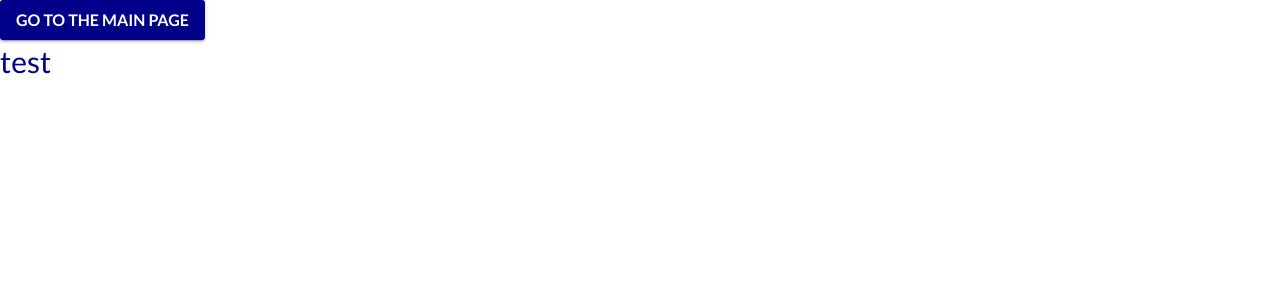
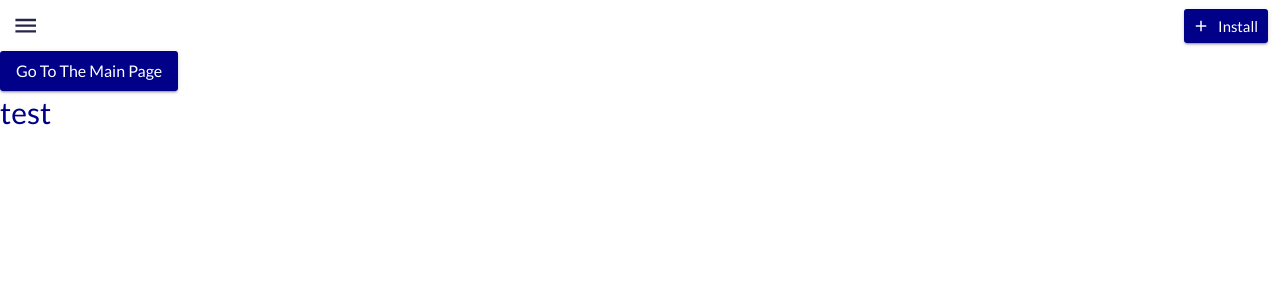
Before and after one commit to pnkjjsr/sochke-alpha-0.1, a Next.js app: page /test in a window 1280 px wide. Shown: the top 300 px of the page. Built offline with nearby package versions, Linux system fonts and the light colour scheme.

Commit message:
master(ref): global structure, css module change. lighthouse 100% score.

```diff
--- a/package.json
+++ b/package.json
@@ -19,6 +19,7 @@
   },
   "dependencies": {
     "@material-ui/core": "latest",
+    "@material-ui/icons": "^4.9.1",
     "babel-plugin-module-resolver": "^4.0.0",
     "contentful": "^7.14.4",
     "dotenv": "8.2.0",
--- a/src/layouts/head.jsx
+++ b/src/layouts/head.jsx
@@ -70,6 +70,7 @@ class Head extends React.Component {
           <link rel="mask-icon" href="/favicon-mask.svg" color="#49B882" />
           <link rel="icon" href="/favicon.ico" />
           <link rel="manifest" href="/manifest.json" />
+          <link rel="preload" />
         </NextHead>
 
         <noscript>
--- a/src/layouts/open/index.jsx
+++ b/src/layouts/open/index.jsx
@@ -1,18 +1,39 @@
 import Head from "@layouts/head";
+import IconButton from "@material-ui/core/IconButton";
+import MenuIcon from "@material-ui/icons/Menu";
+import Button from "@material-ui/core/Button";
+import Icon from "@material-ui/core/Icon";
+
+import s from "./open.module.scss";
 
 export default function Layout({
   children,
   title = "This is the default title",
 }) {
   return (
-    <div>
+    <>
       <Head>
         <title>{title}</title>
         <meta charSet="utf-8" />
         <meta name="viewport" content="initial-scale=1.0, width=device-width" />
       </Head>
+      <header id={s.header} role="main">
+        <IconButton edge="start" color="inherit" aria-label="menu">
+          <MenuIcon />
+        </IconButton>
+
+        <Button
+          size="small"
+          variant="contained"
+          color="primary"
+          className={s.action}
+          startIcon={<Icon>add</Icon>}
+        >
+          Install
+        </Button>
+      </header>
 
       {children}
-    </div>
+    </>
   );
 }
--- /dev/null
+++ b/src/layouts/open/open.module.scss
@@ -0,0 +1,12 @@
+@import "src/styles/base";
+
+#header[role="main"] {
+  display: flex;
+  justify-content: space-between;
+  align-items: center;
+  padding: 0 12px;
+
+  .action {
+    // text-transform: capitalize;
+  }
+}
--- a/src/pages/_app.js
+++ b/src/pages/_app.js
@@ -4,7 +4,7 @@ import PropTypes from "prop-types";
 
 import { ThemeProvider } from "@material-ui/core/styles";
 import CssBaseline from "@material-ui/core/CssBaseline";
-import theme from "@layouts/theme";
+import theme from "@styles/theme";
 
 export default function MyApp(props) {
   const { Component, pageProps } = props;
--- a/src/pages/index.jsx
+++ b/src/pages/index.jsx
@@ -1,5 +1,4 @@
 import Head from "next/head";
-import Link from "next/link";
 import Button from "@material-ui/core/Button";
 import { contentfulClient, getEntry } from "@libs/contentful";
 import Layout from "@layouts/open/index";
--- a/src/pages/test/index.jsx
+++ b/src/pages/test/index.jsx
@@ -13,11 +13,11 @@ export default class test extends Component {
           <title>Test</title>
           <link rel="icon" href="/favicon.ico" />
         </Head>
-        <header>
+        <div>
           <Button variant="contained" color="primary" href="/">
             Go to the main page
           </Button>
-        </header>
+        </div>
         <div className={s.title}>test</div>
       </Layout>
     );
--- a/src/styles/global.scss
+++ b/src/styles/global.scss
@@ -2,11 +2,6 @@
 @import "./base";
 
 body {
-  background-color: $bg-body;
-  color: $base-color;
-  font-family: $font-family;
-  font-size: 1rem;
-
   .main {
     position: relative;
     z-index: $main;
--- a/src/layouts/theme.js
+++ b/src/styles/theme.js
@@ -1,5 +1,4 @@
 import { createMuiTheme } from "@material-ui/core/styles";
-import { red } from "@material-ui/core/colors";
 
 // Create a theme instance.
 const theme = createMuiTheme({
@@ -28,12 +27,14 @@ const theme = createMuiTheme({
   },
   typography: {
     htmlFontSize: 16,
-    fontFamily: "Lato, Roboto, Helvetica, Arial, sans-serif",
-    fontSize: "16",
+    fontFamily: "Lato, Tahoma, Geneva, Verdana, sans-serif",
+    fontSize: 16,
+    fontWeightThin: 100,
     fontWeightLight: 300,
     fontWeightRegular: 400,
     fontWeightMedium: 700,
     fontWeightBold: 900,
+    fontDisplay: "swap",
   },
   breakpoints: {
     values: {
@@ -53,7 +54,15 @@ const theme = createMuiTheme({
   overrides: {
     MuiCssBaseline: {
       "@global": {
-        "@font-face": "Lato",
+        body: {
+          color: "#26264c",
+        },
+      },
+    },
+    MuiButton: {
+      label: {
+        fontWeight: 400,
+        textTransform: "capitalize",
       },
     },
   },
```
